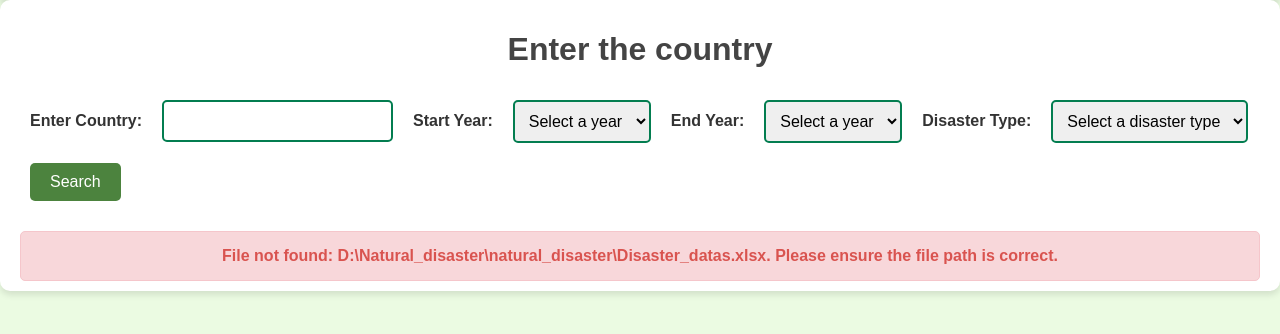
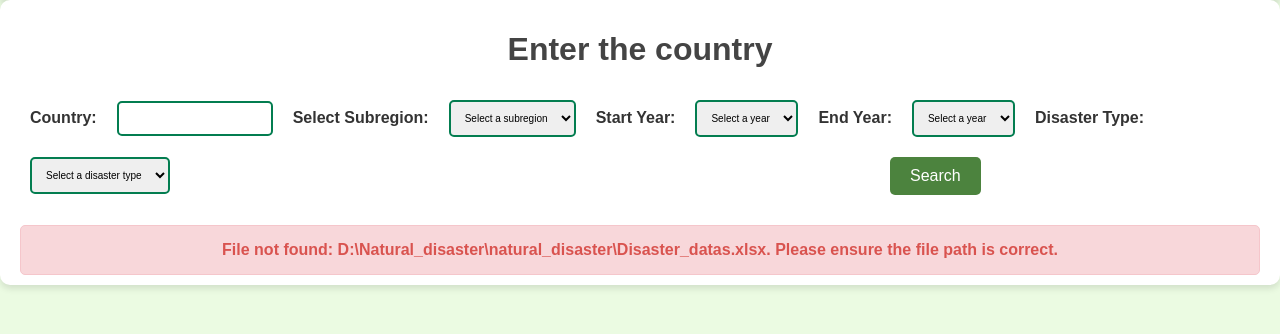
Before and after one commit to Abhinbs007/ClimateCast, a Django app: page /get_disaster_data.html in a window 1280 px wide. Shown: the part 70-404 px from the top of the page. Run offline with Django 5.2, Linux system fonts and the light colour scheme.

Commit message:
added new file

```diff
--- a/climate_directory/disaster/views.py
+++ b/climate_directory/disaster/views.py
@@ -1,20 +1,27 @@
 from django.shortcuts import render
 from openpyxl import load_workbook
 
+
 def get_disaster_data(request):
+    """
+    View to fetch and display disaster data based on user-selected filters.
+    """
     data = None
     error = None
     disaster_types = []  # List to hold disaster types
+    subregions = []  # List to hold subregions
 
+    # Filepath and column definitions
     filename = r"D:\Natural_disaster\natural_disaster\Disaster_datas.xlsx"
     disaster_type_column = 'Disaster Type'
     country_column = 'Country'
     disno_column = 'DisNo.'
+    subregion_column = 'Subregion'
     exclude_columns = ['Admin Unit']  # Columns to exclude from the output
 
     try:
-        # Load the workbook
-        book = load_workbook(filename)
+        # Load the workbook and get the active sheet
+        book = load_workbook(filename, data_only=True)
         sheet = book.active
 
         # Extract headers from the first row
@@ -23,15 +30,28 @@ def get_disaster_data(request):
         # Extract unique disaster types
         if disaster_type_column in headers:
             disaster_type_index = headers.index(disaster_type_column)
-            disaster_types = sorted(set(row[disaster_type_index] for row in sheet.iter_rows(min_row=2, values_only=True) if row[disaster_type_index]))
+            disaster_types = sorted(
+                set(row[disaster_type_index] for row in sheet.iter_rows(min_row=2, values_only=True) if row[disaster_type_index])
+            )
+
+        # Extract unique subregions
+        if subregion_column in headers:
+            subregion_index = headers.index(subregion_column)
+            subregions = sorted(
+                set(row[subregion_index] for row in sheet.iter_rows(min_row=2, values_only=True) if row[subregion_index])
+            )
 
     except FileNotFoundError:
         error = f"File not found: {filename}. Please ensure the file path is correct."
+        return render(request, 'get_disaster_data.html', {'error': error})
     except Exception as e:
         error = f"An unexpected error occurred: {str(e)}"
+        return render(request, 'get_disaster_data.html', {'error': error})
 
     if request.method == "POST":
+        # Extract user inputs
         country_name = request.POST.get('country', '').strip()
+        subregion_name = request.POST.get('subregion', '').strip()
         start_year = request.POST.get('start_year', '').strip()
         end_year = request.POST.get('end_year', '').strip()
         disaster_type = request.POST.get('disaster_type', '').strip()
@@ -47,8 +67,10 @@ def get_disaster_data(request):
                 disno = row_data.get(disno_column, '')
                 year = disno.split('-')[0] if disno else None
 
+                # Apply filters
                 if (
-                    row_data.get(country_column) == country_name and
+                    (not country_name or row_data.get(country_column) == country_name) and
+                    (not subregion_name or row_data.get(subregion_column) == subregion_name) and
                     (not start_year or (year and year >= start_year)) and
                     (not end_year or (year and year <= end_year)) and
                     (not disaster_type or row_data.get(disaster_type_column) == disaster_type)
@@ -63,9 +85,21 @@ def get_disaster_data(request):
                 results.sort(key=lambda x: x.get(disno_column, ''), reverse=True)
                 data = results
             else:
-                error = f"No disaster data found for {country_name} in the specified time range and disaster type."
+                error = (
+                    "No disaster data found for the specified filters. "
+                    "Please adjust your criteria and try again."
+                )
 
         except Exception as e:
-            error = f"An unexpected error occurred: {str(e)}"
+            error = f"An unexpected error occurred while filtering data: {str(e)}"
 
-    return render(request, 'get_disaster_data.html', {'data': data, 'error': error, 'disaster_types': disaster_types})
+    return render(
+        request,
+        'get_disaster_data.html',
+        {
+            'data': data,
+            'error': error,
+            'disaster_types': disaster_types,
+            'subregions': subregions,
+        },
+    )
--- a/climate_directory/templates/get_disaster_data.html
+++ b/climate_directory/templates/get_disaster_data.html
@@ -73,7 +73,7 @@
         padding: 10px;
         border: 2px solid #037d50;
         border-radius: 5px;
-        font-size: 1rem;
+        font-size: 10px;
         width: auto; /* Ensure input is not too wide */
     }
 
@@ -83,6 +83,7 @@
         border: none;
         border-radius: 5px;
         padding: 10px 20px;
+        margin-left: 700px;
         font-size: 1rem;
         cursor: pointer;
         transition: background-color 0.3s ease;
@@ -154,8 +155,8 @@ th:last-child {
         <h1>Enter the country </h1>
         <form method="POST">
             {% csrf_token %}
-            <label for="country">Enter Country:</label>
-            <input type="text" id="country" name="country" list="country-list" required>
+            <label for="country"> Country:</label>
+<input type="text" id="country" name="country" list="country-list">
 <datalist id="country-list">
                 <option value="Afghanistan">
                 <option value="Albania">
@@ -353,6 +354,14 @@ th:last-child {
                 <option value="Zimbabwe">
             </datalist>
 
+            <label for="subregion">Select Subregion:</label>
+            <select id="subregion" name="subregion">
+                <option value="" disabled selected>Select a subregion</option>
+                {% for subregion in subregions %}
+                    <option value="{{ subregion }}">{{ subregion }}</option>
+                {% endfor %}
+            </select>
+
             <label for="start_year">Start Year:</label>
             <select id="start_year" name="start_year">
                 <option value="" disabled selected>Select a year</option>
@@ -408,15 +417,19 @@ th:last-child {
     <script>
         const startYearSelect = document.getElementById("start_year");
     const endYearSelect = document.getElementById("end_year");
-        const startYear = 1900;
-        const endYear = 2025;
+    const startYear = 1900;  // Adjust this to the earliest year in your dataset
+    const endYear = 2025;    // Adjust this to the latest year in your dataset
 
+    // Populate the Start Year dropdown (oldest to newest)
     for (let year = startYear; year <= endYear; year++) {
         const startOption = document.createElement("option");
         startOption.value = year;
         startOption.textContent = year;
         startYearSelect.appendChild(startOption);
+    }
 
+    // Populate the End Year dropdown (newest to oldest)
+    for (let year = endYear; year >= startYear; year--) {
         const endOption = document.createElement("option");
         endOption.value = year;
         endOption.textContent = year;
```
Lines whose indentation alone changed are shown as unchanged.
